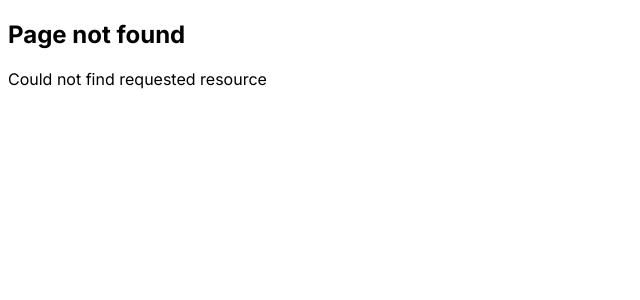
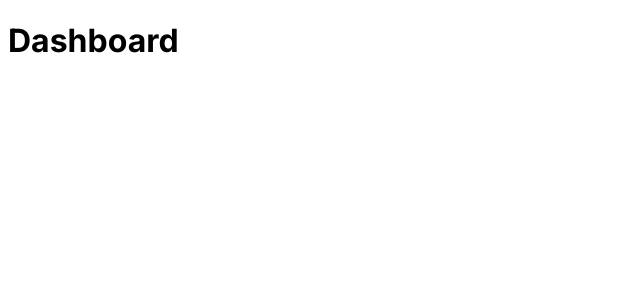
Before and after one commit to hambalee/nextjs14, a Next.js app: page /dashboard in a window 1280 px wide. Before the commit this address had no page. Shown: the top 300 px of the page, without its empty margins (0-640 px from the left). Built offline with nearby package versions, Linux system fonts and the light colour scheme.

Commit message:
file colocation

```diff
--- /dev/null
+++ b/app/dashboard/page.tsx
@@ -0,0 +1,7 @@
+function LineChart() {
+    return <h1>Line chart</h1>
+};
+
+export default function Dashboard() {
+    return <h1>Dashboard</h1>
+};
--- /dev/null
+++ b/components/line-chart.jsx
@@ -0,0 +1,7 @@
+export default function LineChart() {
+    return (
+        <>
+            <h1>Line chart</h1>
+        </>
+    )
+};
```
